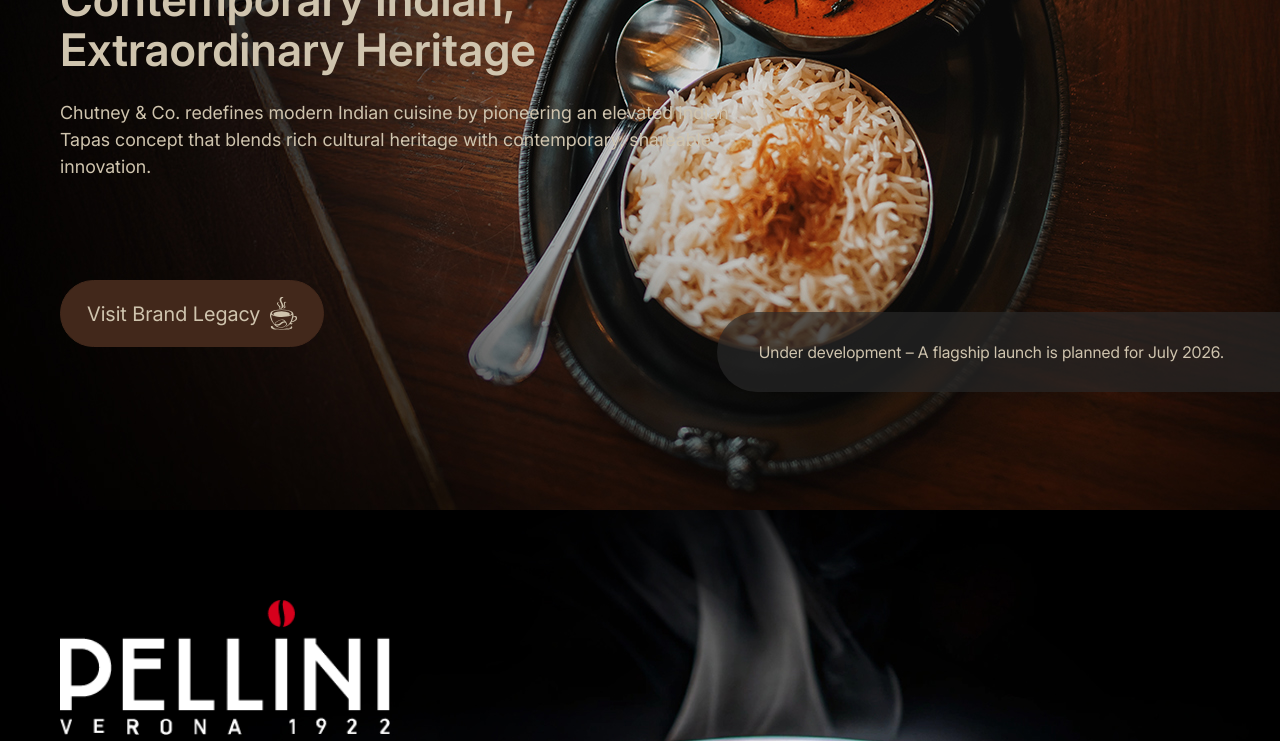
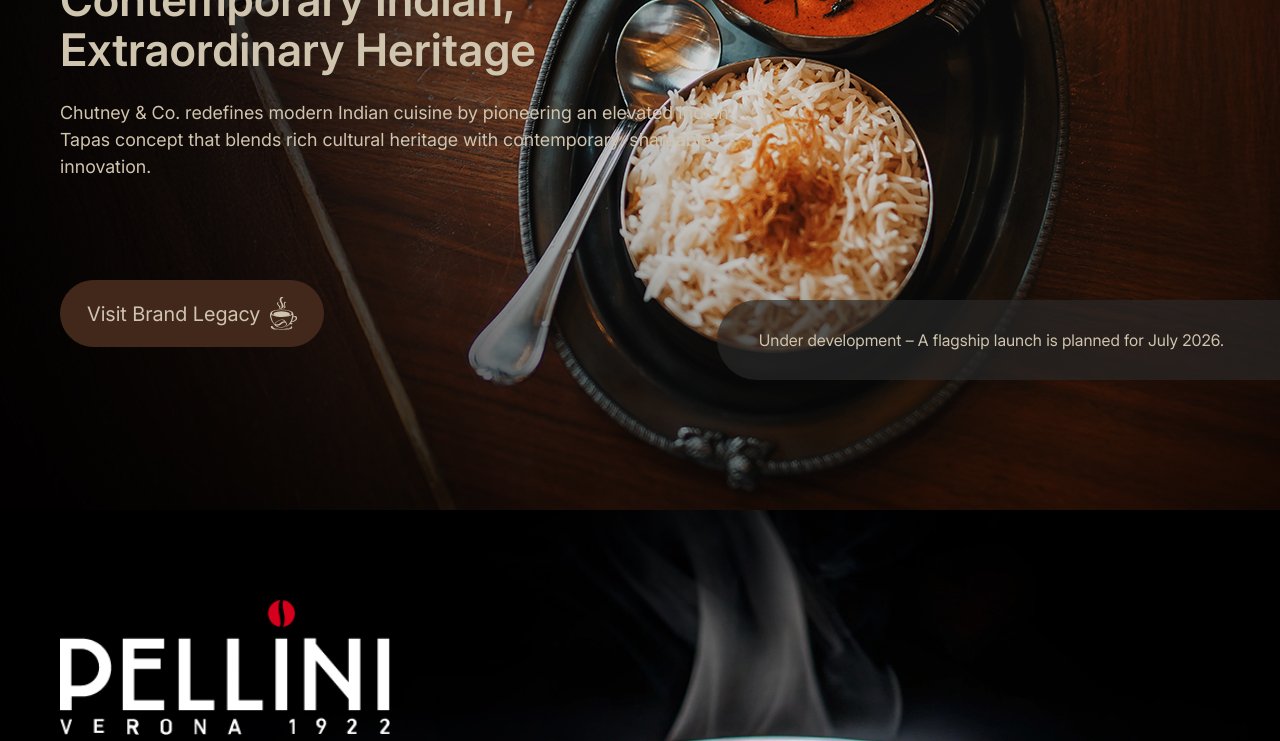
Before and after one commit to aloshvp/qawha-ventures, a Next.js app: page / in a window 1280 px wide. Shown: the part 1220-1961 px from the top of the page. Built offline with nearby package versions, Linux system fonts and the light colour scheme.

Commit message:
Update mainstyle.css

```diff
--- a/public/styles/mainstyle.css
+++ b/public/styles/mainstyle.css
@@ -126,7 +126,7 @@
 .brandLegacyContent p{font-size:18px;line-height:1.5em;max-width:700px;}
 .brandLegacyContent a{margin-top:75px;background: #42281B;border: 1px solid #42281B;border-radius: 50px;align-items: center;gap: 10px;padding: 16px 26px;transition: all .3s;display: inline-flex;width: max-content;font-size: 20px;}
 .brandLegacyContent a:hover{background: transparent;color: #42281B;}
-.brandLegacyRightText{position:absolute;bottom:118px;right:0;z-index:3;color:var(--yellow);background: rgba(41, 41, 41, 0.66);border-radius: 50px 0 0 50px;}
+.brandLegacyRightText{position:absolute;bottom:130px;right:0;z-index:3;color:var(--yellow);background: rgba(41, 41, 41, 0.66);border-radius: 50px 0 0 50px;}
 .brandLegacyRightText p{font-size:16px;line-height:1.5em;padding: 28px 56px 28px 42px;font-family: var(--inter24ptRegular);}
 
 /*Pelleni Sec*/
```
